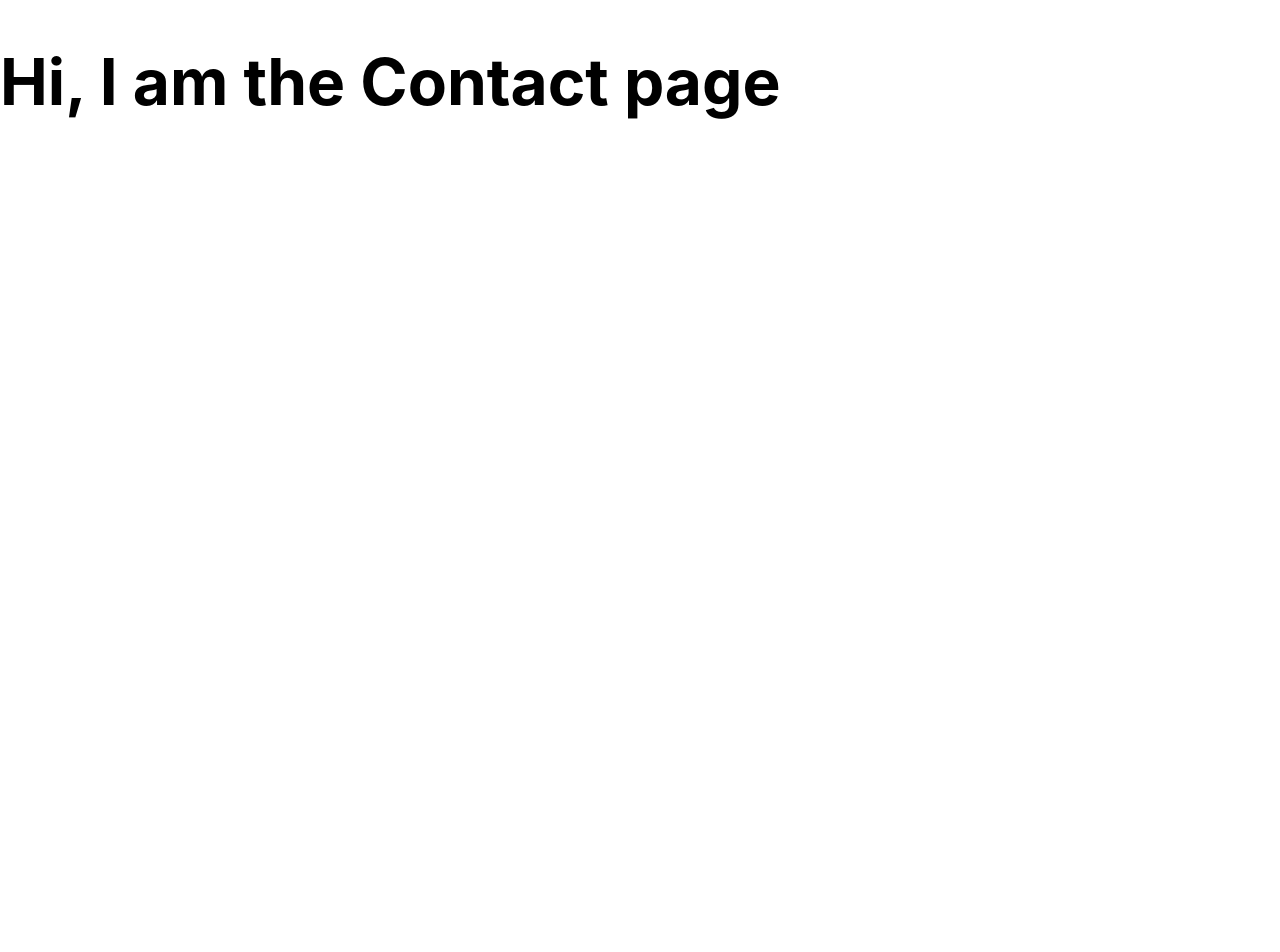
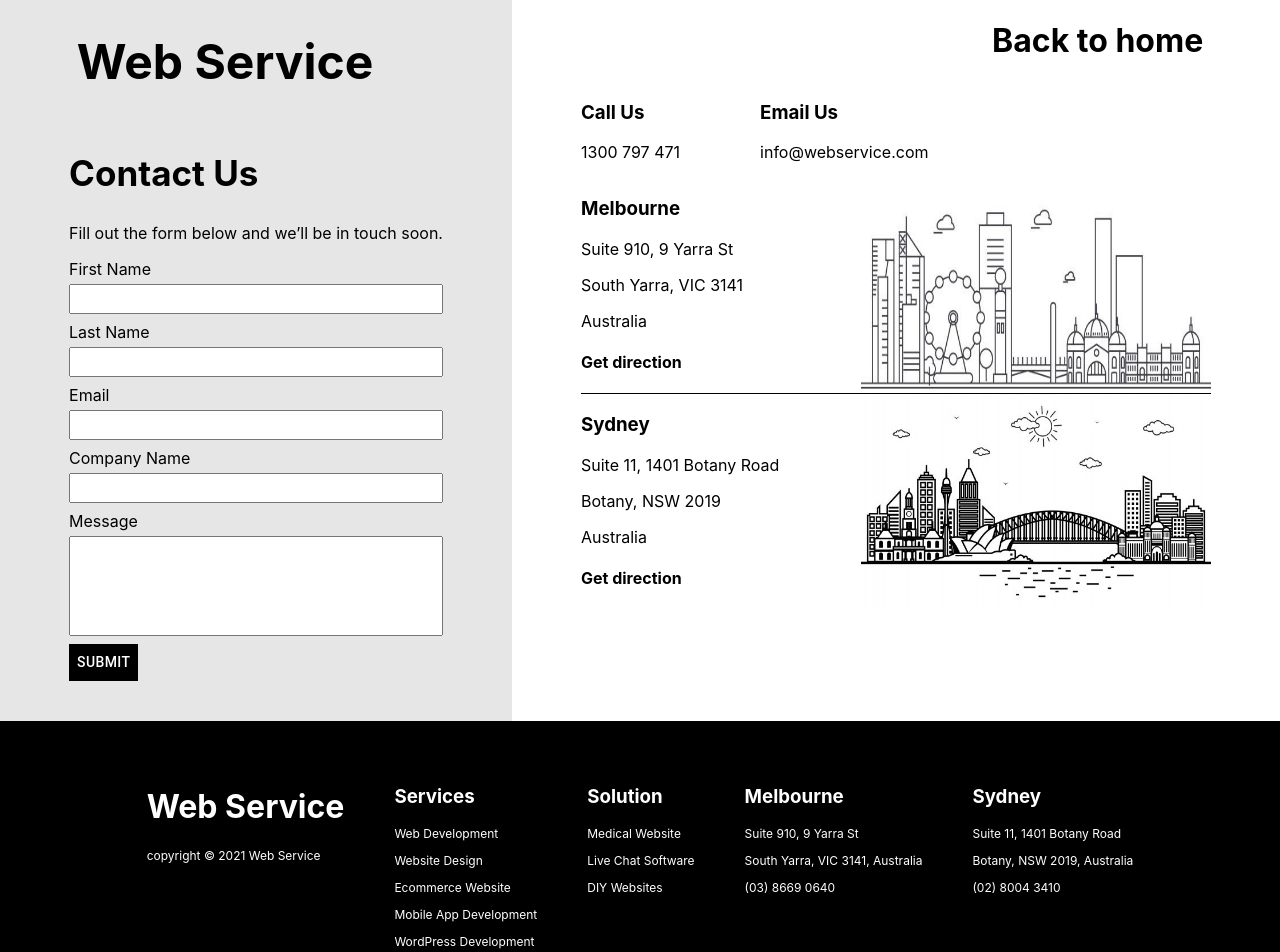
Before and after one commit to Shru-Singh/web-service, a React (Create React App) app: page /contact in a window 1280 px wide. Shown: the top 952 px of the page. Before the commit the page ends 800 px from the top, so only its background shows below. Built offline with nearby package versions, Linux system fonts and the light colour scheme; the HTML template or start-up script is replaced by a standard one.

Commit message:
contact page done

```diff
--- a/src/pages/contactus.js
+++ b/src/pages/contactus.js
@@ -1,9 +1,97 @@
 import React from "react";
+import Button from "@material-ui/core/Button";
+import Footer from "./footercontactus";
+import "../styles/contact.css";
+import "../styles/home.css";
 
 const Contact = () => {
   return (
     <>
-      <h1>Hi, I am the Contact page</h1>
+      <div className="contact">
+        <div className="contactform">
+          <h1>Web Service</h1>
+          <div className="align">
+            <div className="">
+              <h2>Contact Us</h2>
+              <p>Fill out the form below and we’ll be in touch soon.</p>
+              <form>
+                <div className="column">
+                  <label htmlFor="Name" className="form-label">
+                    First Name
+                  </label>
+                  <input type="text" className="form-control" id="title" />
+                </div>
+                <div className="column">
+                  <label htmlFor="Name" className="form-label">
+                    Last Name
+                  </label>
+                  <input type="text" className="form-control" id="title" />
+                </div>
+                <div className="column">
+                  <label htmlFor="Email" className="form-label">
+                    Email
+                  </label>
+                  <input type="text" className="form-control" id="email" />
+                </div>
+                <div className="column">
+                  <label htmlFor="Name" className="form-label">
+                    Company Name
+                  </label>
+                  <input type="text" className="form-control" id="title" />
+                </div>
+                <div className="column">
+                  <label htmlFor="desc" className="form-label">
+                    Message
+                  </label>
+                  <input type="text" className="form-message" id="message" />
+                </div>
+                <div className="btnview">
+                  <Button className="btn">Submit</Button>
+                </div>
+              </form>
+            </div>
+          </div>
+        </div>
+        <div className="contactcity">
+          <h1 onClick={() => (window.location.href = "/")}>Back to home</h1>
+          <div className="callus">
+            <div className="">
+              <div className="emaildetail">
+                <div className="number">
+                  <h3>Call Us</h3>
+                  <p>1300 797 471</p>
+                </div>
+                <div className="emailus">
+                  <h3>Email Us</h3>
+                  <p>info@webservice.com</p>
+                </div>
+              </div>
+              <div className="contactdisplay">
+                <div className="city">
+                  <h3>Melbourne</h3>
+                  <p>Suite 910, 9 Yarra St</p>
+                  <p>South Yarra, VIC 3141</p>
+                  <p>Australia</p>
+                  <h4>Get direction</h4>
+                </div>
+                <img src="Images/m1.jpg" alt="" />
+              </div>
+              <div className="lineblack"></div>
+              <div className="contactdisplay">
+                <div className="city">
+                  <h3>Sydney</h3>
+                  <p>Suite 11, 1401 Botany Road</p>
+                  <p>Botany, NSW 2019</p>
+                  <p>Australia</p>
+                  <h4>Get direction</h4>
+                </div>
+                <img src="Images/m2.jpg" alt="" />
+              </div>
+            </div>
+          </div>
+        </div>
+      </div>
+      <Footer />
     </>
   );
 };
--- /dev/null
+++ b/src/pages/footercontactus.js
@@ -0,0 +1,53 @@
+import React from "react";
+import "../styles/footer.css";
+
+const Footercontact = () => {
+  return (
+    <>
+      <div className="footer">
+        <div className="footerdiv">
+          <div className="foot">
+            <h1>Web Service</h1>
+            <p>copyright &copy; 2021 Web Service</p>
+          </div>
+          <div className="foot">
+            <h3>Services</h3>
+            <p>Web Development</p>
+            <p>Website Design</p>
+            <p>Ecommerce Website</p>
+            <p>Mobile App Development</p>
+            <p>WordPress Development</p>
+            <p>Online Marketing</p>
+          </div>
+          <div className="foot">
+            <h3>Solution</h3>
+            <p>Medical Website</p>
+            <p>Live Chat Software</p>
+            <p>DIY Websites</p>
+          </div>
+          <div className="foot">
+            <h3>Melbourne</h3>
+            <p>Suite 910, 9 Yarra St</p>
+            <p>South Yarra, VIC 3141, Australia</p>
+            <p>(03) 8669 0640</p>
+          </div>
+          <div className="foot">
+            <h3>Sydney</h3>
+            <p>Suite 11, 1401 Botany Road</p>
+            <p>Botany, NSW 2019, Australia</p>
+            <p>(02) 8004 3410</p>
+          </div>
+        </div>
+        <div className="footlogos">
+          <img src="Images/facebook.jpg" alt="" />
+          <img src="Images/insta.png" alt="" />
+          <img src="Images/LinkedIn.jpg" alt="" />
+          <img src="Images/twitter.jpg" alt="" />
+          <img src="Images/youtube.jpg" alt="" />
+        </div>
+      </div>
+    </>
+  );
+};
+
+export default Footercontact;
--- /dev/null
+++ b/src/styles/contact.css
@@ -0,0 +1,66 @@
+.contact {
+    display: flex;
+}
+.contactform {
+    background-color: rgba(230, 230, 230, 0.966);
+    width: 40%;
+    padding-bottom: 40px;
+}
+.contactform h1 {
+    margin-left: 6vw;
+    font-size: 6vh;
+}
+.align {
+   display: flex;
+   align-items: center;
+   justify-content: center;
+}
+.align h2 {
+    font-size: 35px;
+}
+.column {
+    display: grid;
+}
+.form-control {
+margin: 5px 0px 8px 0px;
+height: 30px;
+box-sizing: border-box;
+font-size: 15px;
+}
+.form-message {
+    margin: 5px 0px 8px 0px;
+    height: 100px;
+    box-sizing: border-box;
+    font-size: 15px;
+}
+.contactcity{
+    width: 60%;
+}
+.contactcity img {
+    height: auto;
+    width: 350px;
+}
+.callus {
+    display: flex;
+    align-items: center;
+    justify-content: center;
+
+}
+.emaildetail {
+    display: flex;
+}
+.number {
+    margin-right: 80px;
+}
+.contactcity h1 {
+    text-align: right;
+    margin-right: 6vw;
+    cursor: pointer;
+}
+.contactdisplay {
+    display: flex;
+}
+.city {
+    margin-right: 80px;
+    width: 200px;
+}
--- a/src/styles/services.css
+++ b/src/styles/services.css
@@ -1,6 +1,4 @@
-h1 {
-    font-size: 8vh;
-}
+
 
 .servicescard {
     height:50vh;
@@ -18,6 +16,9 @@ h1 {
 .servedev {
     display:flex;
     margin: 10vh 12vw;
+}
+.servedev h1 {
+  font-size: 6vh;
 }
 .servedev img{
     height: 350px;
@@ -45,6 +46,7 @@ h1 {
 .industry h1 {
     margin-right: 45px;
     margin-left: 0px;
+    font-size: 6vh;
 }
 .industryicons {
     margin-left: 50px;
@@ -70,6 +72,9 @@ h1 {
     margin: 10vh 12vw;
     text-align: center;
 }
+.technology h1 {
+    font-size: 6vh;
+}
 .technologyicons {
     display: flex;
     flex-wrap: wrap;
```
Also changed, not shown: public/Images/m1.jpg (added), public/Images/m2.jpg (added).
